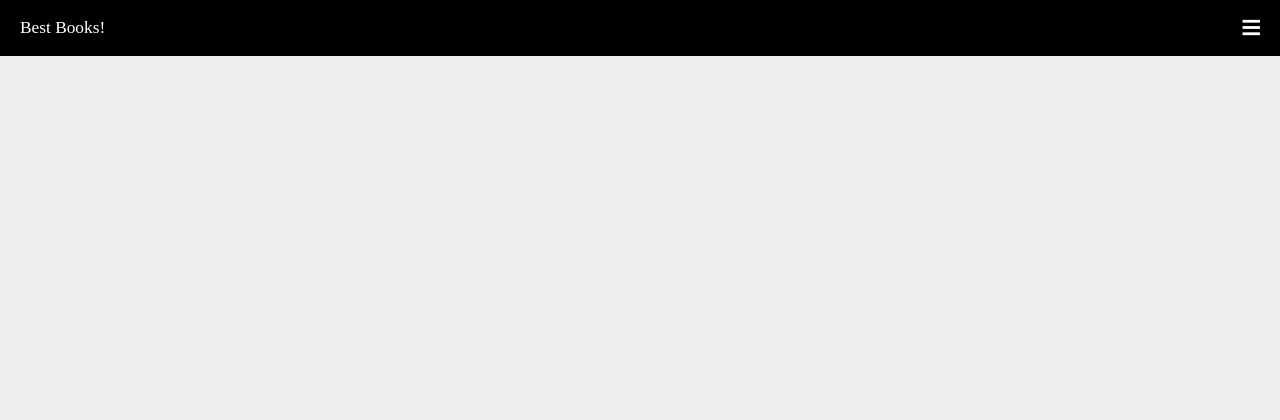
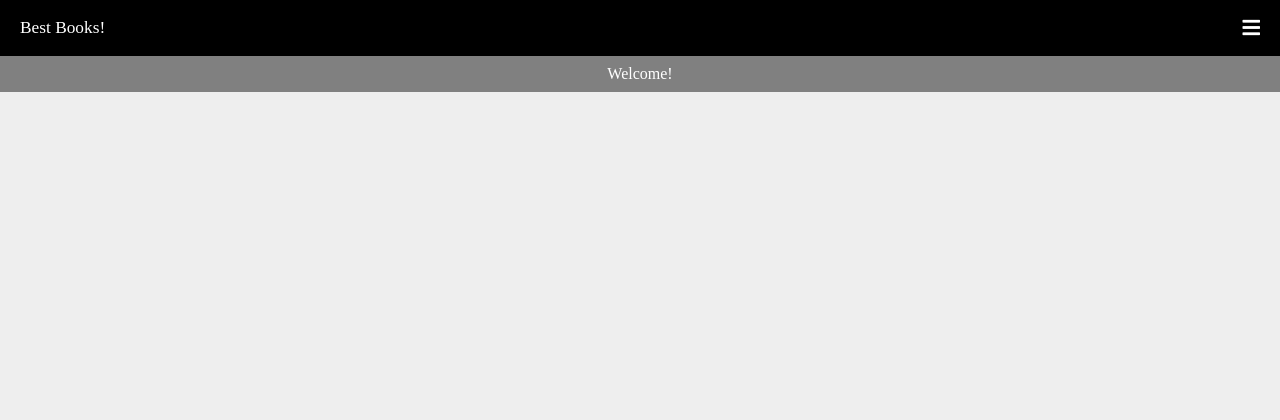
Before and after one commit to AbdallahSafi/book_app, a Node server app: page / in a window 1280 px wide. Shown: the top 420 px of the page. Run offline with Node 20, Linux system fonts and the light colour scheme; some libraries are stand-ins or nearby versions.

Commit message:
final touch

```diff
--- a/views/pages/index.ejs
+++ b/views/pages/index.ejs
@@ -20,5 +20,10 @@
   </head>
   <body>
     <%- include('../template/header')-%>
+    <main>
+        <h2>Welcome!</h2>
+    </main>
+    <%- include('../template/footer')-%>
+
   </body>
 </html>
```
